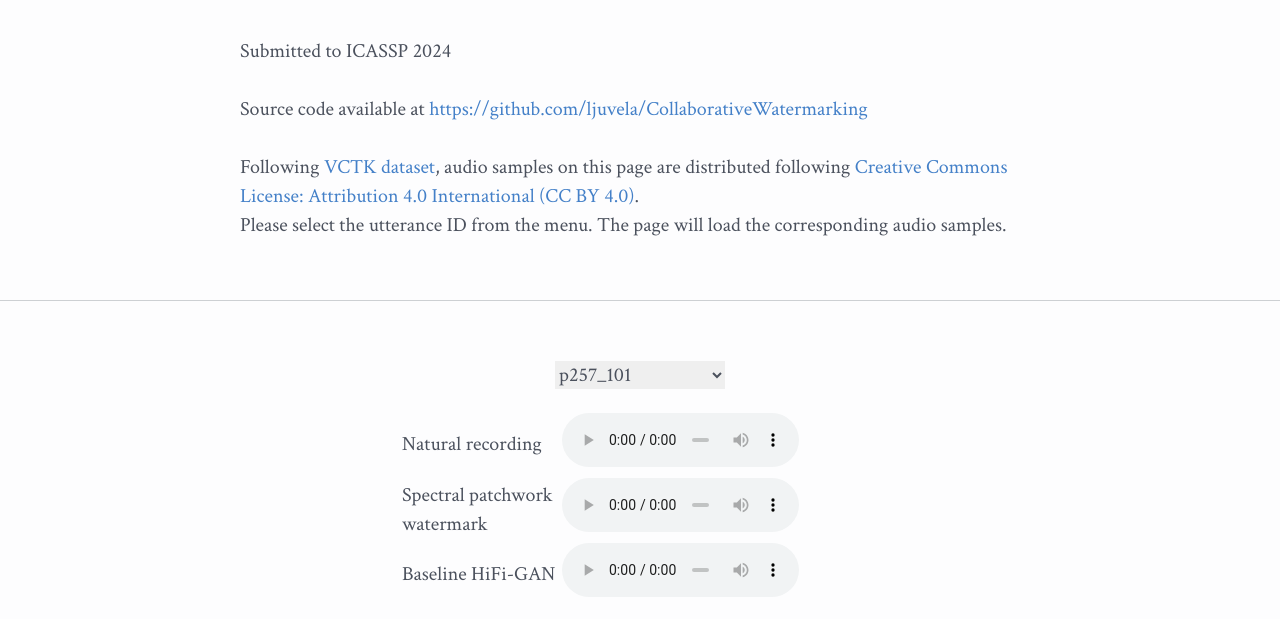
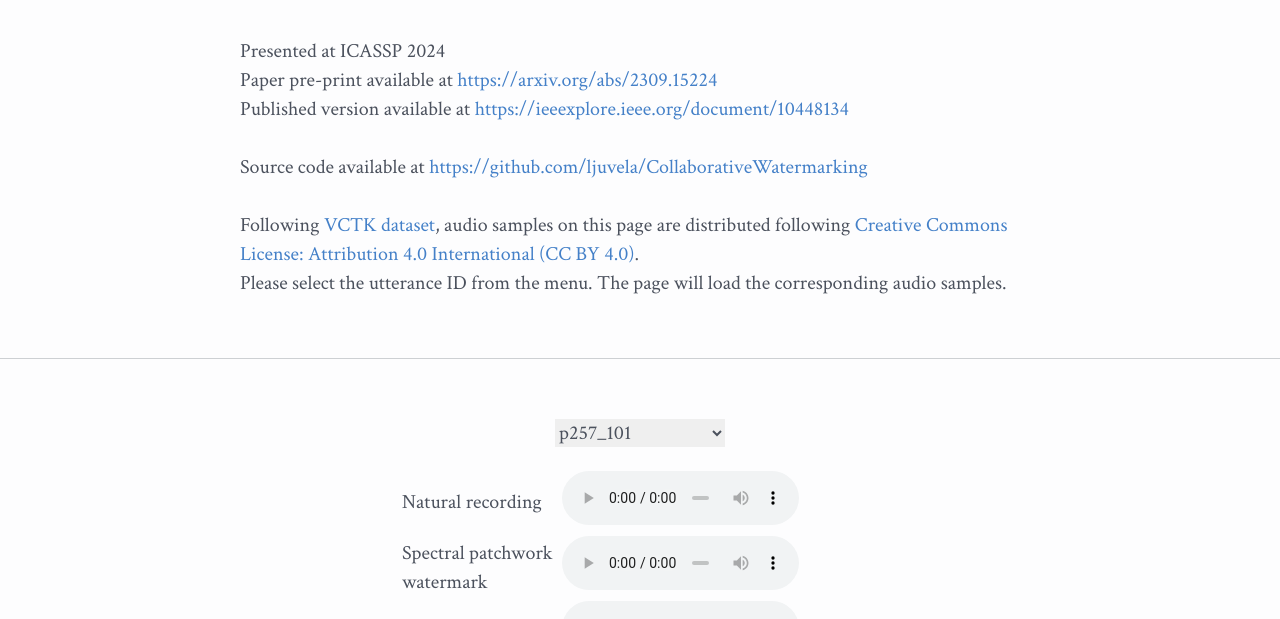
Before and after one commit to ljuvela/CollaborativeWatermarkingDemo, a plain HTML site: page index.html in a window 1280 px wide. Shown: the part 179-798 px from the top of the page. Drawn offline with nearby package versions, Linux system fonts and the light colour scheme.

Commit message:
update publication info

```diff
--- a/index.html
+++ b/index.html
@@ -16,7 +16,9 @@
 
     <div class='section'>
         <h1>Collaborative Watermarking for Adversarial Speech Synthesis</h1>
-        <p>Submitted to ICASSP 2024</p>
+        <p>Presented at ICASSP 2024</p>
+        <p>Paper pre-print available at <a href="https://arxiv.org/abs/2309.15224">https://arxiv.org/abs/2309.15224</a> </p>
+        <p>Published version available at <a href="https://ieeexplore.ieee.org/document/10448134">https://ieeexplore.ieee.org/document/10448134</a></p>
         <br>
         <p>Source code available at <a href="https://github.com/ljuvela/CollaborativeWatermarking"> https://github.com/ljuvela/CollaborativeWatermarking </a> </p>
         <br>
```
